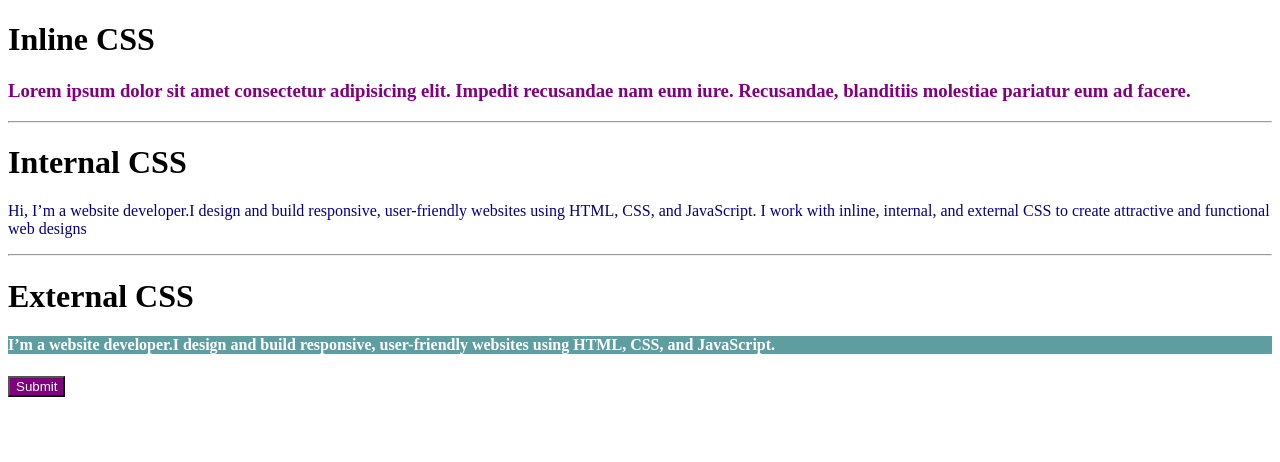
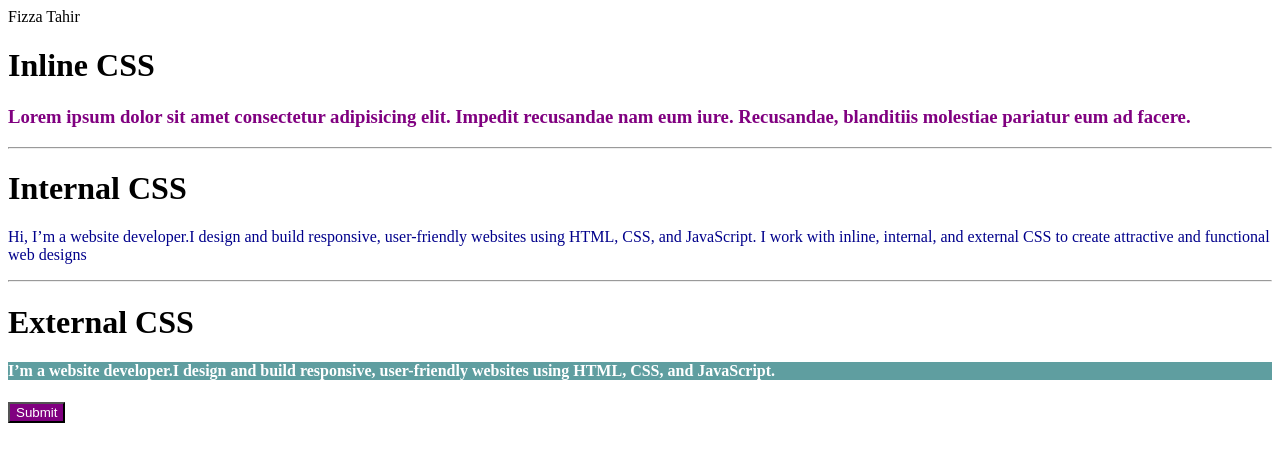
Before and after one commit to fizza1028/firstproject, a plain HTML site: page index.html in a window 1280 px wide. Drawn offline with Linux system fonts and the light colour scheme.

Commit message:
i  add my name

```diff
--- a/index.html
+++ b/index.html
@@ -4,6 +4,7 @@
     <meta charset="UTF-8">
     <meta name="viewport" content="width=device-width, initial-scale=1.0">
     <link rel="stylesheet" href="style.css">
+    Fizza Tahir
     <title>Document</title>
 
     <!-- Internal CSS -->
```
